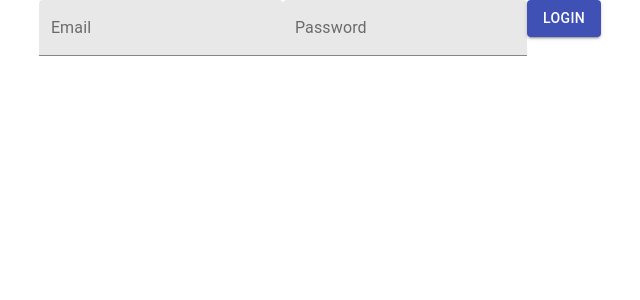
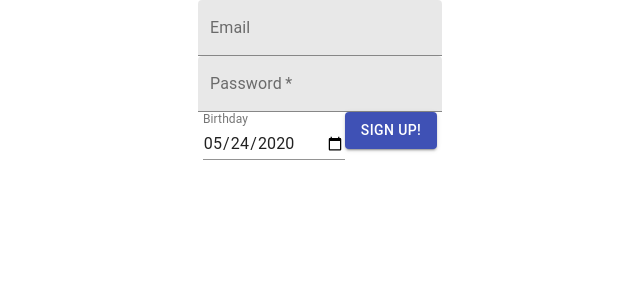
Before and after one commit to dreyuy/front-end, a React (Create React App) app in the folder med-cabinet/: page / in a window 1280 px wide. Shown: the top 300 px of the page, without its empty margins (320-960 px from the left). Built offline with nearby package versions, Linux system fonts and the light colour scheme.

Commit message:
register & login are basically operational

```diff
--- a/med-cabinet/src/App.js
+++ b/med-cabinet/src/App.js
@@ -3,15 +3,22 @@ import logo from './logo.svg';
 import TreatmentForm from './components/TreatmentForm';
 import Profile from './components/Profile';
 import Login from './components/Login';
+import Register from './components/Register';
 import './App.css';
+import { PrivateRoute } from './components/PrivateRoute';
+import { BrowserRouter as Router, Route, Link, Switch } from "react-router-dom";
 
 function App() {
   return (
-    <div className="App">
-      <Login />
-      {/* <TreatmentForm />
-      <Profile /> */}
-    </div>
+    <Router>
+      <div className="App">
+        <Register />
+        {/* <Login />
+        <PrivateRoute exact path='/protected' component={null}/> */}
+        {/* <TreatmentForm />
+        <Profile /> */}
+      </div>
+    </Router>
   );
 }
 
--- a/med-cabinet/src/components/Login.js
+++ b/med-cabinet/src/components/Login.js
@@ -2,6 +2,7 @@ import React, { useState } from 'react'
 import { TextField, Button } from '@material-ui/core'
 import * as yup from 'yup'
 import schema from '../utils/schema'
+import {axiosWithAuth} from '../utils/axiosWithAuth';
 
 const defaultValues = {
     email: '',
@@ -13,8 +14,6 @@ const defaultErrors ={
     email: '',
     password: '',
 }
-
-
 
 const Login = () => {
     const [values, setValues] = useState(defaultValues)
@@ -38,7 +37,21 @@ const Login = () => {
         setValues({ ...values, [name]: value });
       };
 
+      const loginHandler = (evt) => {
+          evt.preventDefault();
+          axiosWithAuth()
+            .post('auth/login', values)
+            .then(res => console.log(res))
+            .catch(err => console.log(err));
+      }
 
+    //   .then(res => {
+    //       localStorage.setItem('token', res.data.payload);
+    //       history.push('/protected')
+    //   })
+    //   .catch(err => {
+    //       setErrors(err.response.data.payload)
+    //   })
 
     return (
         <form>
@@ -56,6 +69,7 @@ const Login = () => {
             />
 
             <Button
+            onClick={null}
             variant="contained"
             color="primary">
                 Login
--- /dev/null
+++ b/med-cabinet/src/components/Register.js
@@ -0,0 +1,95 @@
+import React, { useState } from 'react'
+import { TextField, Button } from '@material-ui/core'
+import * as yup from 'yup'
+import schema from '../utils/schema'
+import { useHistory } from 'react-router-dom';
+import axios from 'axios';
+
+const defaultValues ={
+    email: '',
+    password: '',
+}
+
+const defaultErrors = {
+    email: '',
+    password: '',
+}
+
+const SignUp = () => {
+    const [values, setValues] = useState(defaultValues)
+    const [errors, setErrors] = useState(defaultErrors)
+    const history = useHistory();
+
+
+    const validate = (name, value) => {
+        yup
+        .reach(schema, name)
+        .validate(value)
+        .then((valid) => {
+            setErrors({ ...errors, [name]: "" });
+        })
+        .catch((err) => {
+            setErrors({ ...errors, [name]: err.message });
+        });
+    };
+
+    const onChange = (evt) => {
+        const { name, value } = evt.target;
+        setValues({ ...values, [name]: value });
+    };
+
+    const onSubmit = (evt) => {
+        evt.preventDefault();
+        console.log('SUBMITHANDLER')
+        axios
+            .post('https://medswap.herokuapp.com/api/auth/register', values)
+            .then(res => console.log(res))
+            .catch(err => console.log(err))
+            .finally(res => {
+                setValues(defaultValues)
+                // history.push('/TOEDITPAGE')
+            });
+    };
+
+    return (
+       <form>
+            <TextField
+            name='email'
+            label='Email'
+            variant='filled'
+            onChange={onChange}
+            value={values.email}
+            /> <br/>
+
+            <TextField
+            name='password'
+            variant='filled'
+            type = 'Password'
+            label= 'Password'
+            required
+            onChange={onChange}
+            value={values.password}
+            /> <br/>
+
+            <TextField
+            id="date"
+            label="Birthday"
+            type="date"
+            defaultValue="2020-05-24"
+            InputLabelProps={{
+            shrink: true,
+            }}
+            />
+
+            <Button
+            onClick={onSubmit}
+            variant="contained"
+            color="primary">
+                SIGN UP!
+            </Button>
+
+       </form>
+    )
+}
+
+export default SignUp
```
